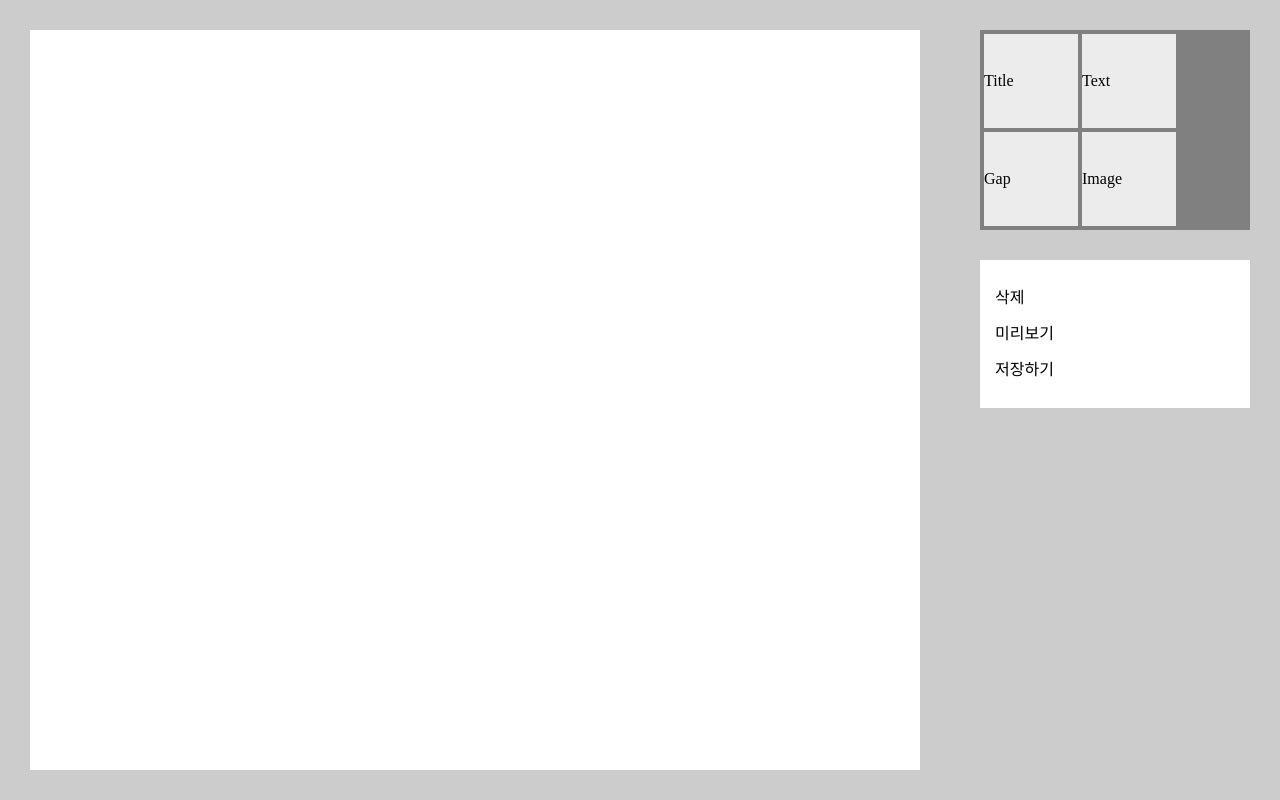
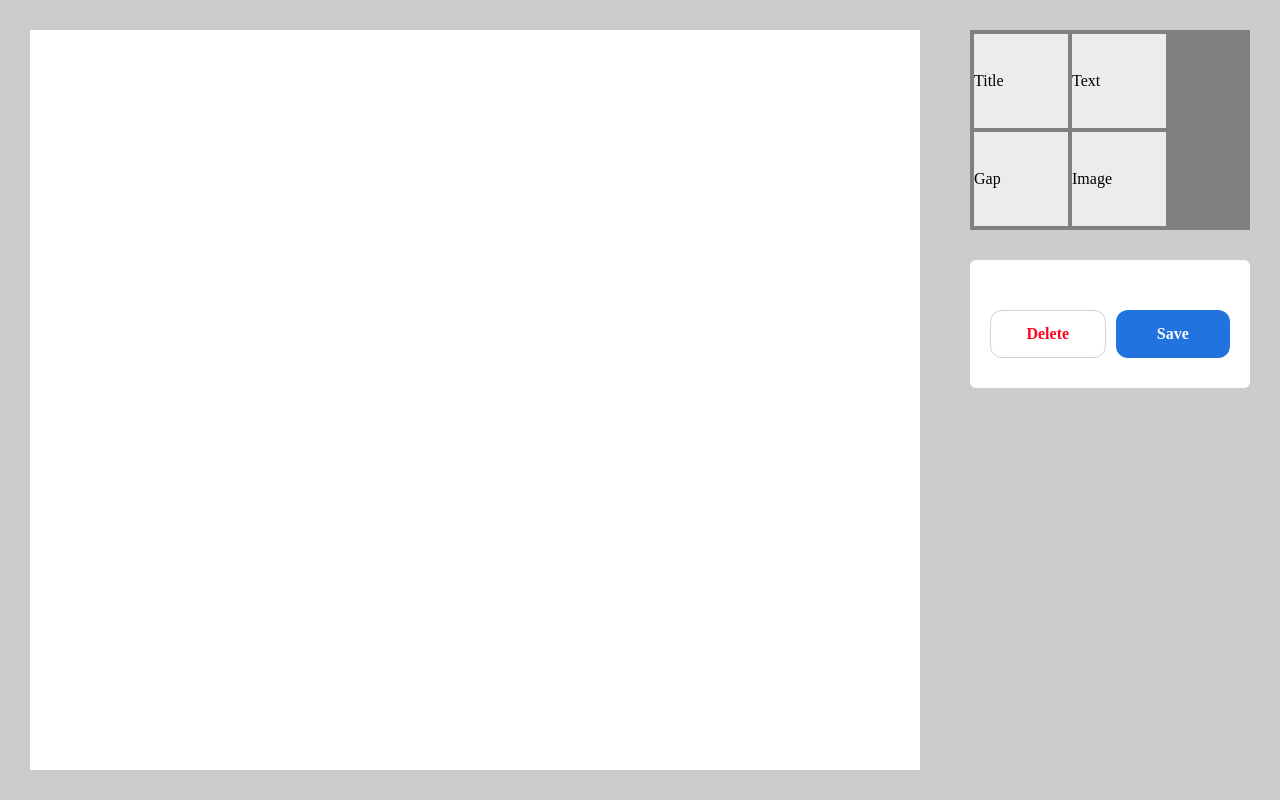
Before and after one commit to jo-duchan/portfolio-editor, a React (Create React App) app: page / in a window 1280 px wide. Built offline with nearby package versions, Linux system fonts and the light colour scheme; a web font is replaced by a local one.

Commit message:
Editor - Button 생성, onDeletHandler에서 삭제시 이전 아이템 선택되게 수정

```diff
--- a/src/components/edit/Creator.tsx
+++ b/src/components/edit/Creator.tsx
@@ -28,8 +28,8 @@ function Creator() {
         margin: "NONE",
         aline: "LEFT",
         gap: undefined,
-        color: "000",
-        fill: "",
+        color: "000000",
+        fill: "FFFFFF",
         column: undefined,
       },
     };
@@ -50,7 +50,7 @@ function Creator() {
         aline: undefined,
         gap: "XS",
         color: undefined,
-        fill: "",
+        fill: "FFFFFF",
         column: undefined,
       },
     };
@@ -77,7 +77,7 @@ function Creator() {
         aline: undefined,
         gap: undefined,
         color: undefined,
-        fill: "",
+        fill: "FFFFFF",
         column: "2",
       },
     };
--- a/src/components/edit/Editor.tsx
+++ b/src/components/edit/Editor.tsx
@@ -1,5 +1,6 @@
 import React from "react";
 import styled from "styled-components";
+import useContentValue from "context/useContentValue";
 import useContentAction from "context/useContentAction";
 import useCurrentItem from "context/useCurrentItem";
 
@@ -7,6 +8,7 @@ import useCurrentItem from "context/useCurrentItem";
 import Select from "components/ui/Select";
 import PillTab from "components/ui/PillTab";
 import Input from "components/ui/Input";
+import Button from "components/ui/Button";
 
 // Type
 import {
@@ -19,6 +21,7 @@ import {
 } from "type/contentDataType";
 
 function Editor() {
+  const data = useContentValue();
   const action = useContentAction();
   const [currentItem, setCurrentItem] = useCurrentItem();
 
@@ -65,8 +68,13 @@ function Editor() {
 
   const onDeletHandler = () => {
     if (!currentItem) return console.log("대상없음");
-    action.delete(currentItem.id);
-    console.log("삭제");
+    data.forEach((item, idx) => {
+      if (item.id === currentItem.id) {
+        action.delete(currentItem.id);
+        setCurrentItem(data[idx - 1]);
+        return;
+      }
+    });
   };
 
   return (
@@ -142,7 +150,24 @@ function Editor() {
           onChange={onChangeValue}
         />
       )}
-      <button type="button" onClick={onDeletHandler} disabled={!currentItem}>
+      <div className="action-wrapper">
+        <Button
+          label="Delete"
+          btnType="SECONDARY"
+          states={currentItem ? "DEFAULT" : "DISABLED"}
+          size="MEDIUM"
+          onClick={onDeletHandler}
+          fixedWidth
+        />
+        <Button
+          label="Save"
+          btnType="PRIMARY"
+          size="MEDIUM"
+          onClick={() => console.log("Click")}
+          fixedWidth
+        />
+      </div>
+      {/* <button type="button" onClick={onDeletHandler} disabled={!currentItem}>
         삭제
       </button>
       <button type="button" disabled>
@@ -150,7 +175,7 @@ function Editor() {
       </button>
       <button type="button" disabled>
         저장하기
-      </button>
+      </button> */}
     </Container>
   );
 }
@@ -158,12 +183,18 @@ function Editor() {
 export default Editor;
 
 const Container = styled.div`
-  padding: 30px 15px;
-  /* color: #fff;
-  background: gray; */
+  position: relative;
+  padding: 30px 20px;
   background: #fff;
   display: flex;
   flex-direction: column;
   gap: 20px;
   height: fit-content;
+  border-radius: 6px;
+
+  & .action-wrapper {
+    display: flex;
+    gap: 10px;
+    margin-top: 20px;
+  }
 `;
--- a/src/components/edit/ToolsPanel.tsx
+++ b/src/components/edit/ToolsPanel.tsx
@@ -23,6 +23,6 @@ const Container = styled.div`
   display: flex;
   flex-direction: column;
   gap: 30px;
-  width: 270px;
+  width: 280px;
   height: fit-content;
 `;
--- /dev/null
+++ b/src/components/ui/Button.tsx
@@ -0,0 +1,205 @@
+import React from "react";
+import styled, { css, keyframes } from "styled-components";
+
+// Style
+import ColorSystem from "styles/color-system";
+// import { Text } from "styles/typography";
+
+// Components
+import IconSet from "components/ui/IconSet";
+
+// Type
+export type BtnType = "PRIMARY" | "SECONDARY";
+
+export type States = "DEFAULT" | "LOADING" | "DISABLED";
+
+export type Sizes = "XSMALL" | "SMALL" | "MEDIUM" | "LARGE" | "XLARGE";
+
+export interface ButtonProps {
+  btnType?: BtnType;
+  states?: States;
+  size?: Sizes;
+  fixedWidth?: boolean;
+  label: string;
+  onClick: (e?: React.MouseEvent<HTMLButtonElement, MouseEvent>) => void;
+}
+
+interface StyledProps {
+  btnType?: boolean;
+  states?: States;
+  size?: Sizes;
+  fixedWidth?: boolean;
+}
+
+function Button({
+  btnType,
+  states,
+  size,
+  fixedWidth,
+  label,
+  onClick,
+}: ButtonProps) {
+  return (
+    <Container
+      btnType={btnType === "PRIMARY"}
+      states={states}
+      size={size}
+      fixedWidth={fixedWidth}
+      disabled={states === "DISABLED"}
+      onClick={onClick}
+    >
+      {states === "LOADING" ? (
+        <LoadingMotion>
+          <IconSet type="PROGRESS" />
+        </LoadingMotion>
+      ) : (
+        <> {label}</>
+      )}
+    </Container>
+  );
+}
+
+export default Button;
+
+Button.defaultProps = {
+  btnType: "PRIMARY",
+  states: "DEFAULT",
+  size: "MEDIUM",
+  fixedWidth: false,
+};
+
+const AniMation = keyframes`
+0% {
+  transform: rotate(0deg);
+}
+100% {
+  transform: rotate(360deg);
+}
+`;
+
+const LoadingMotion = styled.div`
+  display: flex;
+  justify-content: center;
+  align-items: center;
+  animation: ${AniMation} 1000ms ease-in-out infinite;
+`;
+
+const Primary = css`
+  background: ${ColorSystem.Primary[600]};
+  color: ${ColorSystem.Neutral[0]};
+
+  &::after {
+    content: "";
+    position: absolute;
+    top: 50%;
+    left: 50%;
+    transform: translate3d(-50%, -50%, 0);
+    width: 114.41441%;
+    height: 133.33333%;
+    background: ${ColorSystem.Primary[700]};
+    border-radius: 20px;
+    filter: blur(8px);
+    opacity: 0;
+    pointer-events: none;
+    transition: 200ms ease-in-out;
+    transition-property: opacity;
+    z-index: 0;
+  }
+
+  &:hover {
+    background: ${ColorSystem.Primary[700]};
+  }
+
+  &:enabled:active::after {
+    opacity: 0.1;
+  }
+
+  &:disabled {
+    background: ${ColorSystem.Neutral[100]};
+    color: ${ColorSystem.Neutral[600]};
+  }
+`;
+
+const Secondary = css`
+  background: ${ColorSystem.Neutral[0]};
+  color: ${ColorSystem.Secondary[600]};
+  border: 1px solid ${ColorSystem.Neutral[300]};
+
+  &:hover {
+    background: ${ColorSystem.Neutral[100]};
+  }
+
+  &:disabled {
+    background: ${ColorSystem.Neutral[100]};
+    color: ${ColorSystem.Neutral[600]};
+    border: 1px solid ${ColorSystem.Neutral[100]};
+  }
+
+  ${LoadingMotion} {
+    svg path {
+      fill: ${ColorSystem.Primary[600]};
+    }
+  }
+`;
+
+const Container = styled.button<StyledProps>`
+  position: relative;
+  border-radius: 12px;
+  box-sizing: border-box;
+  display: flex;
+  align-items: center;
+  justify-content: center;
+  cursor: pointer;
+  user-select: none;
+  transition: 300ms ease-in-out;
+  transition-property: background, border, color;
+
+  ${(props) =>
+    props.btnType
+      ? css`
+          ${Primary}
+        `
+      : css`
+          ${Secondary}
+        `}
+
+  ${(props) => {
+    switch (props.size) {
+      case "XSMALL":
+        return css`
+          width: ${props.fixedWidth ? "100%" : "80px"};
+          height: 32px;
+          font-size: 14px;
+          font-weight: 600;
+        `;
+      case "SMALL":
+        return css`
+          width: ${props.fixedWidth ? "100%" : "88px"};
+          height: 40px;
+          font-size: 14px;
+          font-weight: 600;
+        `;
+      case "MEDIUM":
+        return css`
+          width: ${props.fixedWidth ? "100%" : "111px"};
+          height: 48px;
+          font-size: 16px;
+          font-weight: 600;
+        `;
+      case "LARGE":
+        return css`
+          width: ${props.fixedWidth ? "100%" : "133px"};
+          height: 60px;
+          font-size: 18px;
+          font-weight: 600;
+        `;
+      case "XLARGE":
+        return css`
+          width: ${props.fixedWidth ? "100%" : "135px"};
+          height: 68px;
+          font-size: 18px;
+          font-weight: 700;
+        `;
+    }
+  }};
+`;
--- a/src/components/ui/Input.tsx
+++ b/src/components/ui/Input.tsx
@@ -110,7 +110,7 @@ const InputElm = styled.input`
   &:focus {
     padding: 13px 17px;
     border-width: 0px;
-    outline: 2px solid ${ColorSystem.Secondary[600]};
+    outline: 2px solid ${ColorSystem.Primary[600]};
   }
 
   &:disabled {
--- a/src/components/ui/PillTab.tsx
+++ b/src/components/ui/PillTab.tsx
@@ -176,7 +176,7 @@ const Option = styled.span<StyledProps>`
       ? css`
           font-size: 12px;
           font-weight: 600;
-          color: ${ColorSystem.Secondary[600]};
+          color: ${ColorSystem.Primary[600]};
         `
       : css`
           font-size: 12px;
--- a/src/components/ui/Select.tsx
+++ b/src/components/ui/Select.tsx
@@ -76,7 +76,7 @@ function Select({
     }
 
     if (isClick) {
-      window.addEventListener("click", handleOuter);
+      window.addEventListener("click", handleOuter, true);
     }
 
     return () => {
@@ -183,7 +183,7 @@ const InputOuter = styled.div<StyledProps>`
     css`
       padding: 13px 15px 13px 17px;
       border-width: 0;
-      outline: 2px solid ${ColorSystem.Secondary[600]};
+      outline: 2px solid ${ColorSystem.Primary[600]};
 
       & svg {
         transform: rotate(180deg);
--- a/src/pages/Edit.tsx
+++ b/src/pages/Edit.tsx
@@ -1,7 +1,6 @@
 import React, { useEffect, useRef } from "react";
 import styled from "styled-components";
 import useContentValue from "context/useContentValue";
-// import useContentAction from "context/useContentAction";
 import useCurrentItem from "context/useCurrentItem";
 
 // Components
@@ -9,9 +8,8 @@ import ToolsPanel from "components/edit/ToolsPanel";
 import Viewer from "components/edit/Viewer";
 
 function Edit() {
-  // const action = useContentAction();
   const data = useContentValue();
-  const [currentItem, setCurrentItem] = useCurrentItem();
+  const [, setCurrentItem] = useCurrentItem();
   const viewRef = useRef<HTMLDivElement | null>(null);
 
   useEffect(() => {
--- a/src/styles/color-system.ts
+++ b/src/styles/color-system.ts
@@ -12,17 +12,16 @@ const ColorSystem = {
     900: "#202327",
   },
   Primary: {
-    100: "#FFF0F1",
-    200: "#FFDBDF",
-    500: "#FF2941",
-    600: "#FF0420",
-    700: "#EB001A",
-  },
-  Secondary: {
     100: "#EDF4FC",
     200: "#D7E6F9",
     600: "#2173DF",
     700: "#1C65C4",
+  },
+  Secondary: {
+    100: "#FFF0F1",
+    200: "#FFDBDF",
+    600: "#FF0420",
+    700: "#EB001A",
   },
   Success: {
     100: "#EEF6EE",
```
